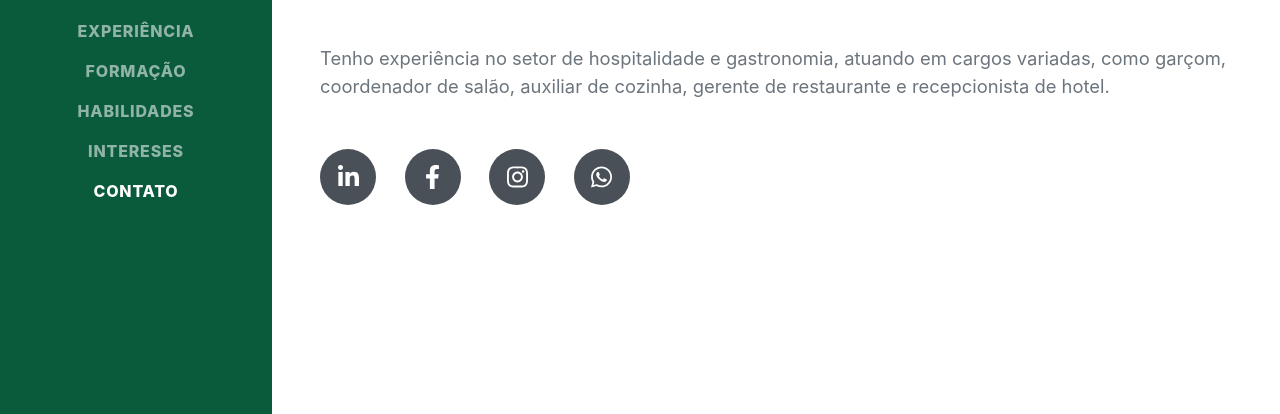
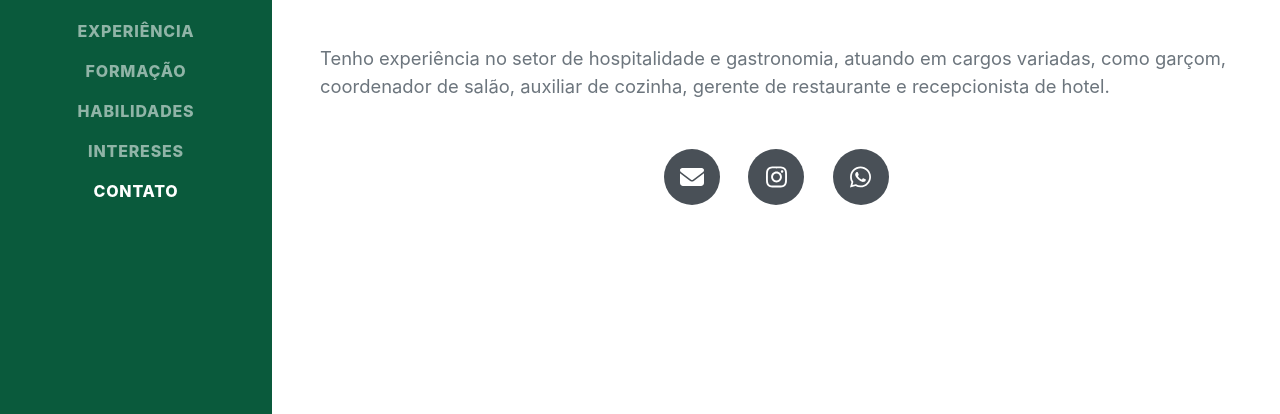
Before and after one commit to PedroSillveira/pedroti, a plain HTML site: page index.html in a window 1280 px wide. Shown: the part 383-797 px from the top of the page. Drawn offline with nearby package versions, Linux system fonts and the light colour scheme; a web font is replaced by a local one.

Commit message:
fix icons

```diff
--- a/index.html
+++ b/index.html
@@ -25,7 +25,7 @@
         <nav class="navbar navbar-expand-lg navbar-dark bg-primary fixed-top" id="sideNav">
             <a class="navbar-brand js-scroll-trigger" href="#page-top">
                 <span class="d-block d-lg-none">Pedro Silveira</span>
-                <span class="d-none d-lg-block"><img class="img-fluid img-profile rounded-circle mx-auto mb-2" src="/img/profile.jpg" alt="..." /></span>
+                <span class="d-none d-lg-block"><img class="img-fluid img-profile rounded-circle mx-auto mb-2" src="./img/profile.jpg" alt="..." /></span>
             </a>
             <button class="navbar-toggler" type="button" data-bs-toggle="collapse" data-bs-target="#navbarResponsive" aria-controls="navbarResponsive" aria-expanded="false" aria-label="Toggle navigation"><span class="navbar-toggler-icon"></span></button>
             <div class="collapse navbar-collapse" id="navbarResponsive">
@@ -53,11 +53,16 @@
                         <a href="mailto:pedrosilveira.profissional@gmail.com">pedrosilveira.profissional@gmail.com</a>
                     </div>
                     <p class="lead mb-5">Tenho experiência no setor de hospitalidade e gastronomia, atuando em cargos variadas, como garçom, coordenador de salão, auxiliar de cozinha, gerente de restaurante e recepcionista de hotel.</p>
-                    <div class="social-icons">
-                        <a class="social-icon" href="#!"><i class="fab fa-linkedin-in"></i></a>
-                        <a class="social-icon" href="#!"><i class="fab fa-facebook-f"></i></a>
-                        <a class="social-icon" href="#!"><i class="fab fa-instagram"></i></a>
-                        <a class="social-icon" href="#!"><i class="fab fa-whatsapp"></i></a>
+                    <div class="social-icons text-center">
+                        <a class="social-icon" href="mailto:pedrosilveira.profissional@gmail.com" onclick="setTimeout(showEmailError, 500)">
+                            <i class="fas fa-envelope"></i>
+                        </a>
+                        <a class="social-icon" href="https://www.instagram.com/pedrosilgabriel/" target="_blank">
+                            <i class="fab fa-instagram"></i>
+                        </a>
+                        <a class="social-icon" href="https://wa.me/86981328927" target="_blank">
+                            <i class="fab fa-whatsapp"></i>
+                        </a>
                     </div>
                 </div>
             </section>
```
